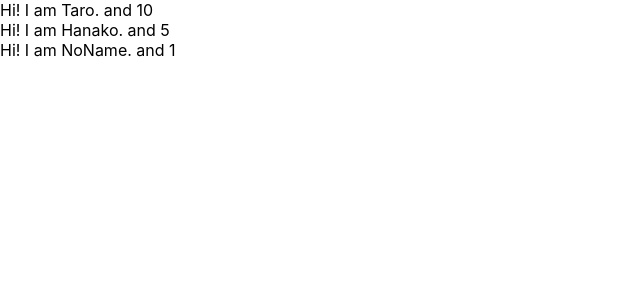
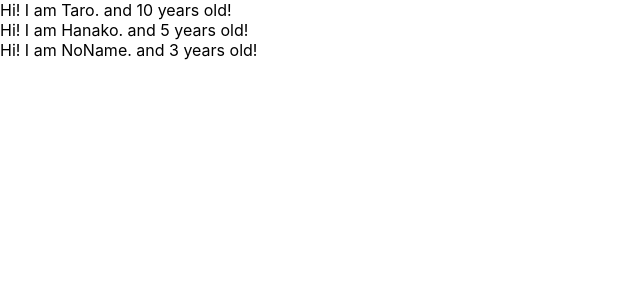
Before and after one commit to kaishi-matsumoto/my-first-attempt-for-react, a React (Create React App) app: page / in a window 1280 px wide. Shown: the top 300 px of the page, without its empty margins (0-640 px from the left). Built offline with nearby package versions, Linux system fonts and the light colour scheme.

Commit message:
learn prop-types

```diff
--- a/src/App.js
+++ b/src/App.js
@@ -1,5 +1,5 @@
 import React from 'react';
-
+import PropTypes from 'prop-types';
 
 /* class App extends Component {
   render(){
@@ -16,7 +16,7 @@
   const profiles = [
     { name: "Taro", age: 10 },
     { name: "Hanako", age: 5 },
-    { name: "NoName" }
+    { name: "NoName", age: 3 }
   ]
   return(
     <div>
@@ -31,11 +31,12 @@
 }
 
 const User=(props)=>{
-return <div>Hi! I am {props.name}. and {props.age}</div>
+return <div>Hi! I am {props.name}. and {props.age} years old!</div>
 }
 
-User.defaultProps={
-  age: 1
+User.propTypes={
+  name: PropTypes.string,
+  age: PropTypes.number.isRequired
 }
 
 export default App;
```
